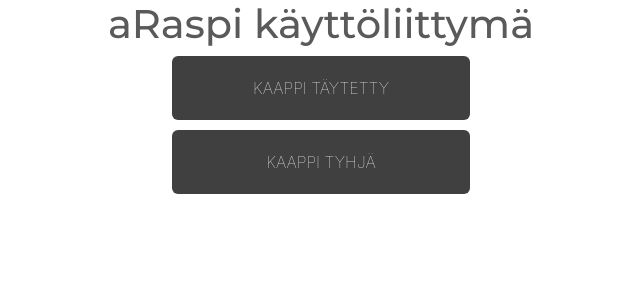
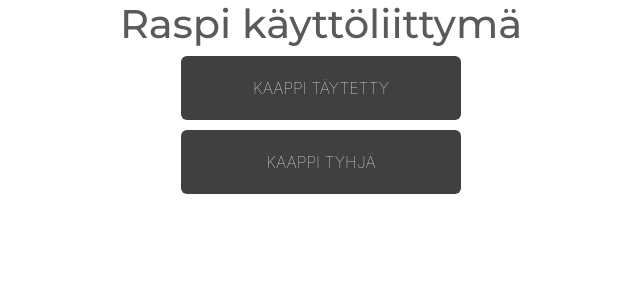
Before and after one commit to softalaproject/fridge_manager, a Django app: page / in a window 1280 px wide. Shown: the top 300 px of the page, without its empty margins (319-959 px from the left). Run offline with Django 3.2, Linux system fonts and the light colour scheme; some libraries are stand-ins or nearby versions.

Commit message:
remove test a

```diff
--- a/restmanager/frontend/templates/frontend/fridge.html
+++ b/restmanager/frontend/templates/frontend/fridge.html
@@ -55,7 +55,7 @@
         <div class="container">
             <div class="center">
                 <div class="row">
-                    <h1>aRaspi käyttöliittymä</h1>
+                    <h1>Raspi käyttöliittymä</h1>
                 </div>
 
                 <div class="rivi">
```
